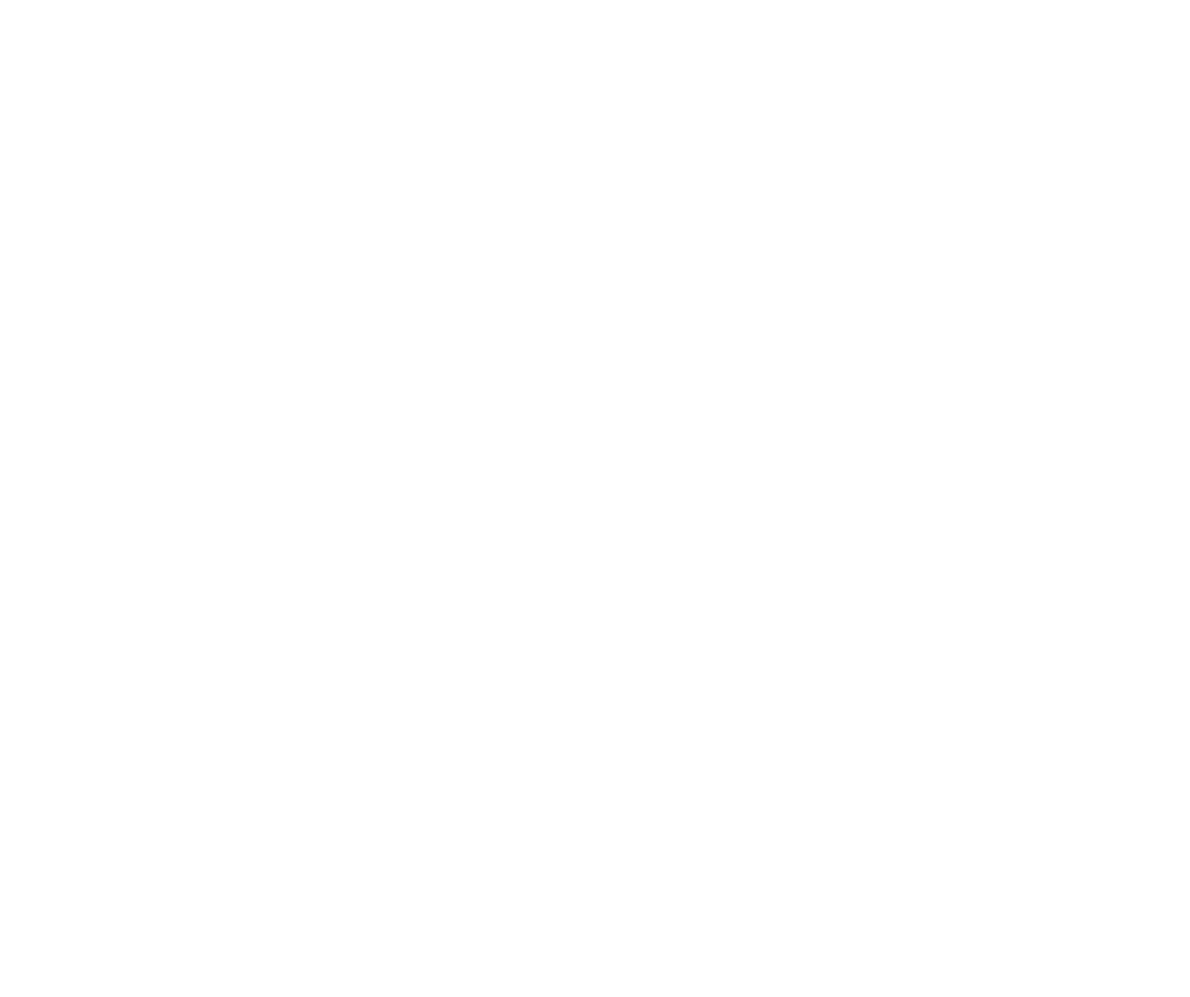
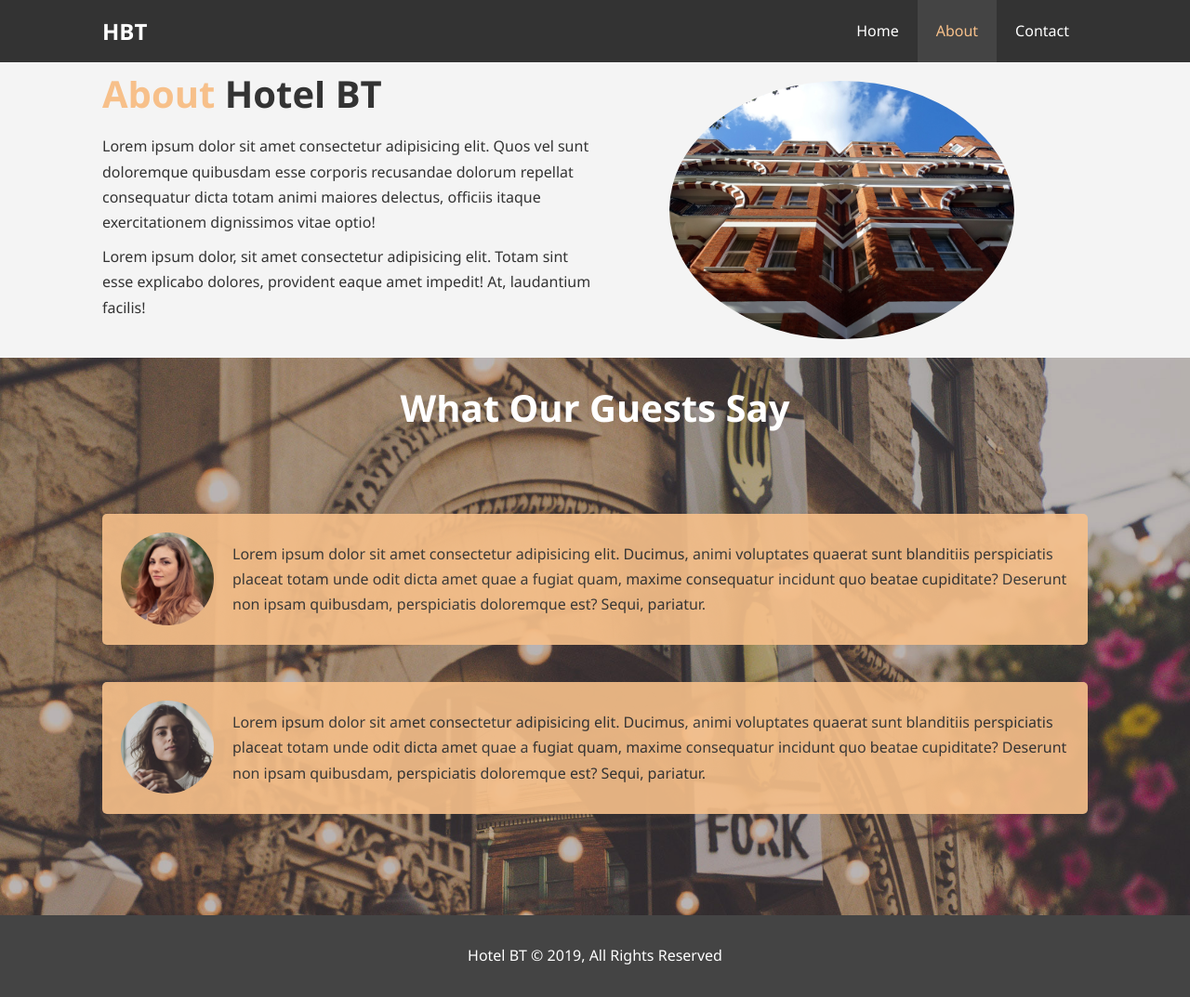
Before and after one commit to vince2020/html-css-website, a plain HTML site: page about.html in a window 1280 px wide. Shown: the whole page at 93% size. Before the commit the page ends 800 px from the top, so only its background shows below. Drawn offline with Linux system fonts and the light colour scheme.

Commit message:
About Page.

```diff
--- a/about.html
+++ b/about.html
@@ -0,0 +1,60 @@
+<!DOCTYPE html>
+<html lang="en">
+<head>
+    <meta charset="UTF-8">
+    <meta name="viewport" content="width=device-width, initial-scale=1.0">
+    <meta http-equiv="X-UA-Compatible" content="ie=edge">
+    <meta name="description" content="Welcome to the most extraodinary hotel in California.">
+    <meta name="keywords" content="hotel,california hotel,san francisco hotel">
+    <link rel="stylesheet" href="css/style.css">
+    <title>Hotel BT | Welcome</title>
+</head>
+<body>
+    <header>
+        <nav id="navbar">
+            <div class="container">
+                <h1 class="logo"><a href="index.html">HBT</a></h1>
+                <ul>
+                    <li><a href="index.html">Home</a></li>
+                    <li><a class="current" href="about.html">About</a></li>
+                    <li><a href="contact.html">Contact</a></li>
+                </ul>
+            </div>
+        </nav>
+    </header>
+
+    <section id="about-info" class="bg-light py-3">
+        <div class="container">
+            <div class="info-left">
+                <h1 class="l-heading"><span class="text-primary">About</span> Hotel BT</h1>
+                <p>Lorem ipsum dolor sit amet consectetur adipisicing elit. Quos vel sunt doloremque quibusdam esse corporis recusandae dolorum repellat consequatur dicta totam animi maiores delectus, officiis itaque exercitationem dignissimos vitae optio!</p>
+                <p>Lorem ipsum dolor, sit amet consectetur adipisicing elit. Totam sint esse explicabo dolores, provident eaque amet impedit! At, laudantium facilis!</p>
+            </div>
+            <div class="info-right">
+                <img src="./img/photo-2.jpg" alt="hotel">
+            </div>
+        </div>
+    </section>
+
+    <div class="clr"></div>
+
+    <section id="testimonials" class="py-3">
+        <div class="container">
+            <h2 class="l-heading">What Our Guests Say</h2>
+            <div class="testimonial bg-primary">
+                <img src="./img/person-1.jpg" alt="Samantha">
+                <p>Lorem ipsum dolor sit amet consectetur adipisicing elit. Ducimus, animi voluptates quaerat sunt blanditiis perspiciatis placeat totam unde odit dicta amet quae a fugiat quam, maxime consequatur incidunt quo beatae cupiditate? Deserunt non ipsam quibusdam, perspiciatis doloremque est? Sequi, pariatur.</p>
+            </div>
+
+            <div class="testimonial bg-primary">
+                    <img src="./img/person-2.jpg" alt="Jen">
+                    <p>Lorem ipsum dolor sit amet consectetur adipisicing elit. Ducimus, animi voluptates quaerat sunt blanditiis perspiciatis placeat totam unde odit dicta amet quae a fugiat quam, maxime consequatur incidunt quo beatae cupiditate? Deserunt non ipsam quibusdam, perspiciatis doloremque est? Sequi, pariatur.</p>
+                </div>
+        </div>
+    </section>
+
+    <footer id="main-footer">
+        <p>Hotel BT &copy; 2019, All Rights Reserved </p>
+    </footer>
+</body>
+</html>
--- a/css/style.css
+++ b/css/style.css
@@ -58,6 +58,21 @@
 
 .clr {
     clear: both;
+}
+
+.l-heading {
+    font-size: 40px;
+}
+
+/* Padding */
+.py-1 {
+    padding: 10px 0;
+}
+.py-2 {
+    padding: 20px 0;
+}
+.py-3 {
+    padding: 20px 0;
 }
 
 /* Main Styling */
@@ -175,6 +190,53 @@ p {
     margin-bottom: 10px;
 }
 
+/* About */
+#about-info .info-right {
+    float: right;
+    width: 50%;
+    min-height: 100%;
+}
+
+#about-info .info-right img {
+    display: block;
+    margin: auto;
+    width: 70%;
+    border-radius: 50%;
+}
+
+#about-info .info-left {
+    float: left;
+    width: 50%;
+    min-height: 100%;
+}
+
+/* Testimonials */
+#testimonials {
+    height: 600px;
+    background: url(../img/test-bg.jpg) no-repeat center center/cover;
+    padding-top: 40px;
+}
+
+#testimonials h2 {
+    color: #ffffff;
+    text-align: center;
+    padding-bottom: 100px;
+}
+
+#testimonials .testimonial {
+    padding: 20px;
+    margin-bottom: 40px;
+    border-radius: 5px;
+    opacity: 0.9;
+}
+
+#testimonials .testimonial img {
+    width: 100px;
+    float: left;
+    margin-right: 20px;
+    border-radius: 50%;
+}
+
 /* Footer */
 #main-footer {
     text-align: center;
```
